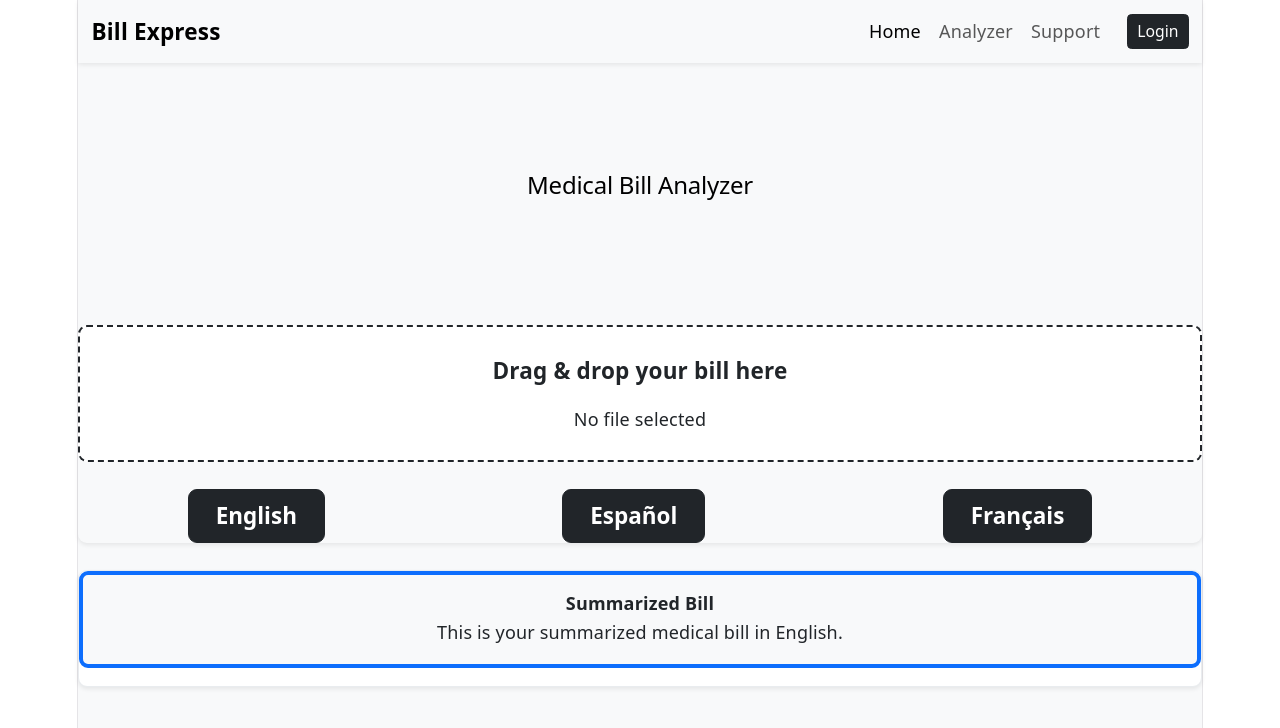
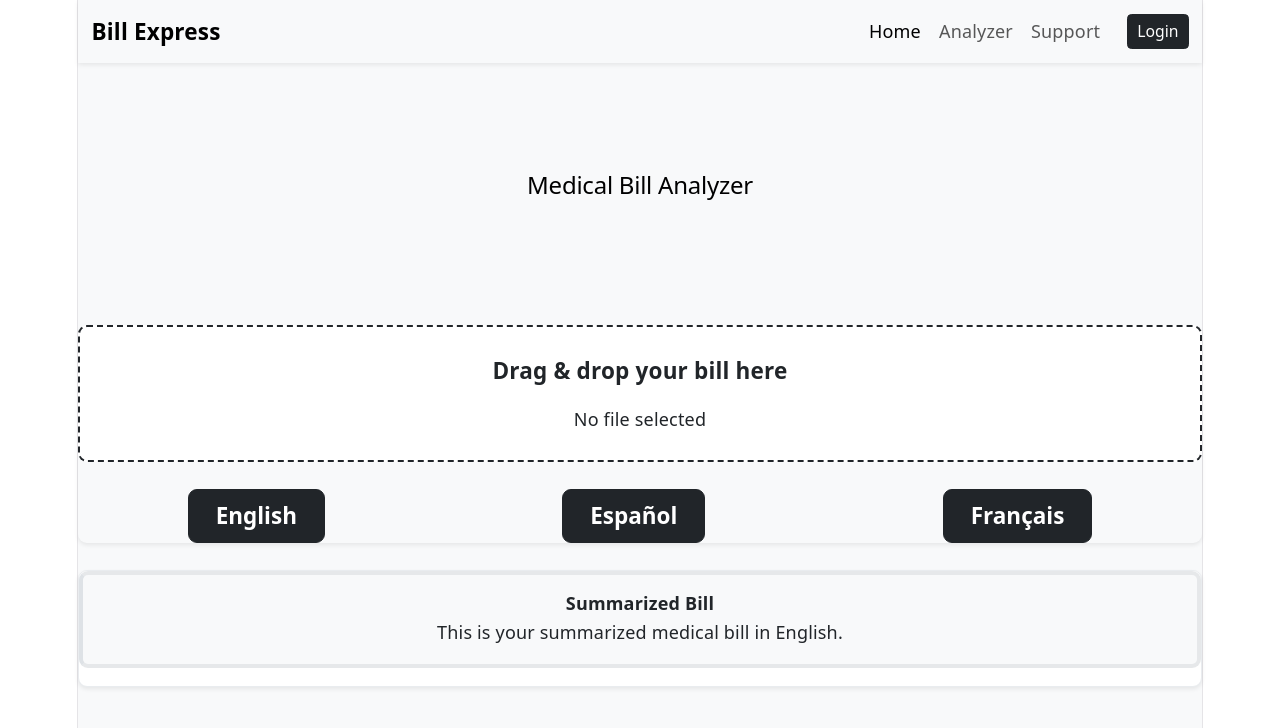
Before and after one commit to frawnda/HackBrooklyn-Healthcare, a React (Vite) app in the folder front-end/Healthcare-Frontend/: page / in a window 1280 px wide. Both pictures are taken after a click on the button "English". Shown: the top 728 px of the page. Built offline with nearby package versions, Linux system fonts and the light colour scheme.

Commit message:
color change

```diff
--- a/front-end/Healthcare-Frontend/src/App.jsx
+++ b/front-end/Healthcare-Frontend/src/App.jsx
@@ -134,7 +134,7 @@ function App() {
         {/* only show content if summary exists */}
         <section className="results-panel rounded-3 shadow-sm">
           {summary && (
-            <div className="result-item mb-3 p-3 rounded-3 bg-light border-start border-primary border-4">
+            <div className="result-item mb-3 p-3 rounded-3 bg-light border-start border-4" style={{borderLeftColor: '#9e9ec4'}}>
               <h6 className="mb-1 fw-bold">Summarized Bill</h6>
               <p className="mb-0 text-dark">{summary}</p>
             </div>
```
